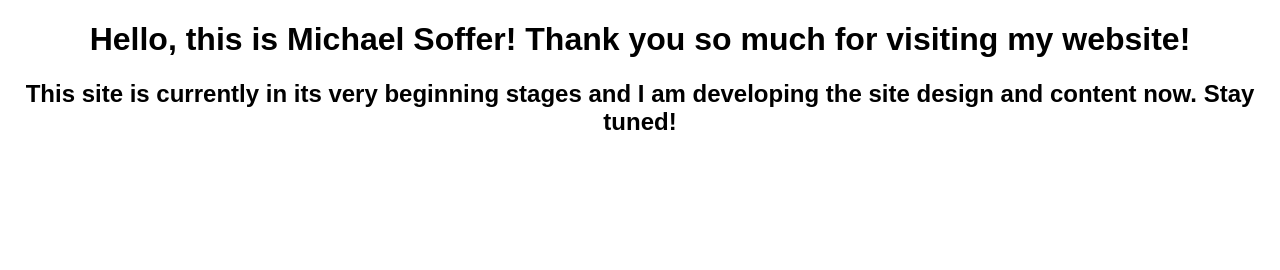
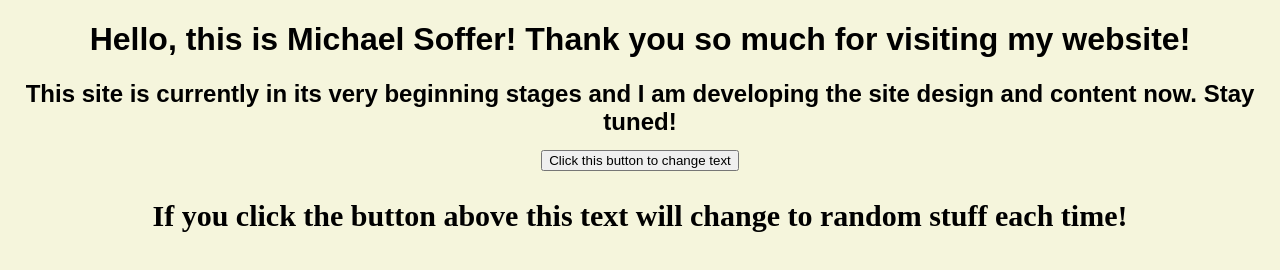
Before and after one commit to michaelsoffer/michaelsoffer.github.io, a plain HTML site: page index.html in a window 1280 px wide. Drawn offline with Linux system fonts and the light colour scheme.

Commit message:
Add files via upload

```diff
--- /dev/null
+++ b/app.js
@@ -0,0 +1,7 @@
+function textChange() {
+    var arr = ["Blahblahblah", "This is random text from an array", "Just a JavaScipt test", "Random filler text", "This is randomized from an array", "This is from an array in JavaScipt"];
+
+    var num = arr[Math.floor(Math.random() * 6)];
+
+    document.getElementById("thisid").innerHTML = num;
+}
--- a/index.html
+++ b/index.html
@@ -5,10 +5,17 @@
     <meta http-equiv="X-UA-Compatible" content="IE=edge">
     <meta name="viewport" content="width=device-width, initial-scale=1.0">
     <link rel="stylesheet" href="style.css">
+    <script src="app.js"></script>
     <title>This is Michael</title>
 </head>
 <body>
     <h1>Hello, this is Michael Soffer! Thank you so much for visiting my website!</h1>
     <h2>This site is currently in its very beginning stages and I am developing the site design and content now. Stay tuned!</h2>
+        <div class="centerBtn">
+            <button onclick="textChange()"> Click this button to change text </button>
+        </div>
+            <div class="center">
+        <h4 id="thisid" onclick="textChange()">If you click the button above this text will change to random stuff each time!</h4>
+    </div>
 </body>
 </html>
--- a/style.css
+++ b/style.css
@@ -1,3 +1,7 @@
+body {
+    background-color: beige;
+}
+
 h1 {
     text-align: center;
     font-family: sans-serif;
@@ -8,6 +12,24 @@ h1 {
 h2 {
     text-align: center;
     font-family: sans-serif;
-    size: 20px;
+    size: 30px;
     color:black;
 }
+
+h4 {
+    font-size: 30px;
+}
+
+.center {
+    display: flex;
+    justify-content: center;
+    align-items: center;
+    height: 100px;
+}
+
+.centerBtn {
+    display: flex;
+    justify-content: center;
+    align-items: center;
+    height: 10px;
+}
```
